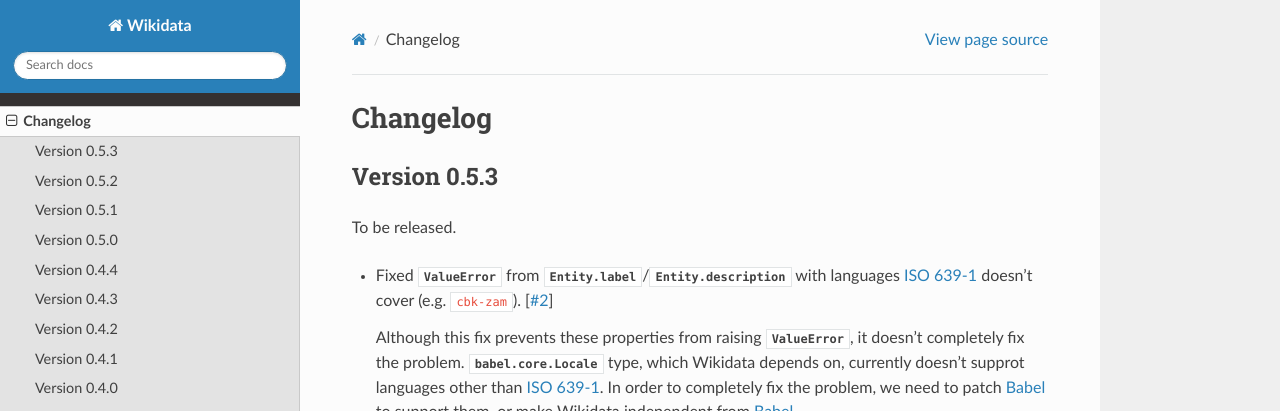
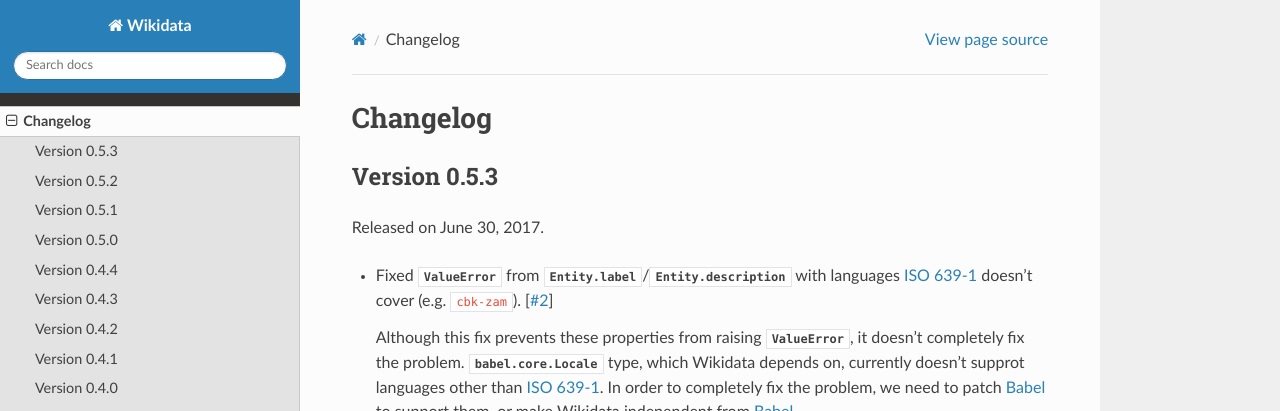
Before and after one commit to dahlia/wikidata, a Sphinx documentation site: the page built from docs/changes.rst, in a window 1280 px wide and 900 px high. Shown: the top 411 px of the window. Built offline with Sphinx 7.4.7 and the Read the Docs theme 2.0.0, drawn with Linux system fonts in a browser that asks for light colours; the version number could not be read and is left out.

Commit message:
Release 0.5.3

```diff
--- a/docs/changes.rst
+++ b/docs/changes.rst
@@ -4,7 +4,7 @@ Changelog
 Version 0.5.3
 '''''''''''''
 
-To be released.
+Released on June 30, 2017.
 
 - Fixed :exc:`ValueError` from :attr:`Entity.label
   <wikidata.entity.Entity.label>`/:attr:`Entity.description
```
